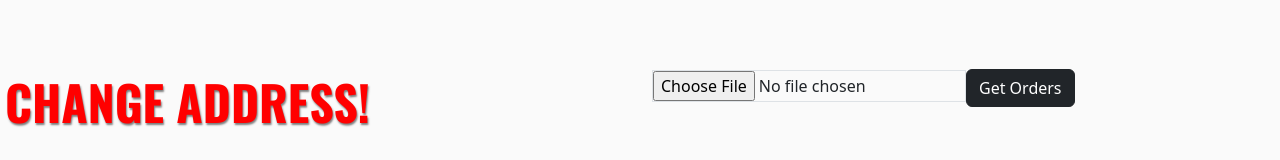
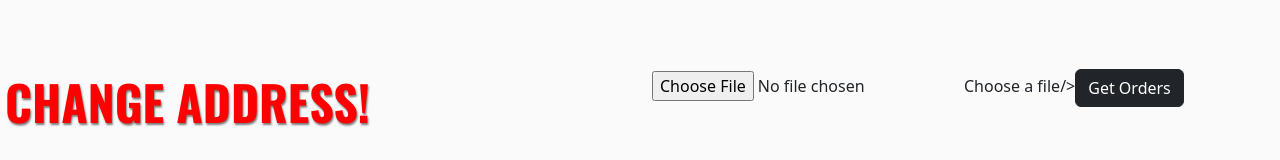
Before and after one commit to PaulKillian/oer, a Next.js app: page / in a window 1280 px wide. Shown: the part 145-305 px from the top of the page. Built offline with nearby package versions, Linux system fonts and the light colour scheme.

Commit message:
Update upload.js

```diff
--- a/components/upload.js
+++ b/components/upload.js
@@ -35,14 +35,16 @@ export function Upload() {
 
     return (
     <div className="flex min-h-screen flex-col items-center justify-center py-2">
-      <input
+       <input
         type="file"
-        accept="image/*"
-        className="block w-auto text-sm text-gray-900 bg-gray-50 rounded-lg border border-gray-300 cursor-pointer dark:text-gray-400 focus:outline-none dark:bg-gray-700 dark:border-gray-600 dark:placeholder-gray-400"
-        id="file_input"
+        name="file"
+        id="file"
+        class="inputfile"
         onChange={(event) => {
             handleUpload(event); // 👈 this will trigger when user selects the file.
         }}
+       />
+       <label for="file">Choose a file</label>
       />
     <ImageReader url={url}/>
     </div>
```
